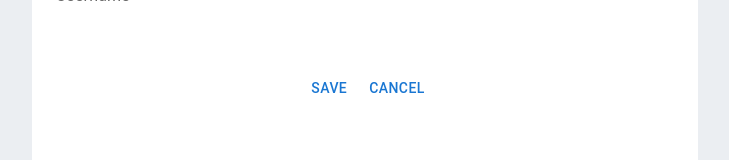
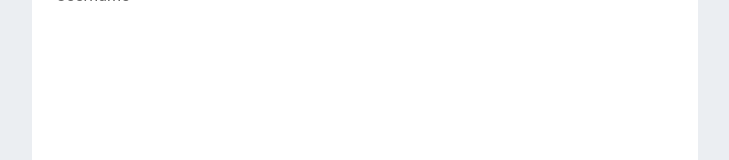
Before and after one commit to ira-pavlikovska/recipes-app, a React (Create React App) app: page /personalAccount in a window 1280 px wide. Shown: the part 418-578 px from the top of the page, without its empty margins (275-1004 px from the left). Built offline with nearby package versions, Linux system fonts and the light colour scheme.

Commit message:
personal account page+++ styles

```diff
--- a/src/containers/PersonalAccountPage.tsx
+++ b/src/containers/PersonalAccountPage.tsx
@@ -48,6 +48,11 @@ function PersonalAccountPage() {
     const handleEdit = () => {
         setShowEdit(true);
     }
+
+    const handleCancel = () => {
+        setShowEdit(false);
+    }
+
 
     const handleSave = () => {
         updateUserInfo(
@@ -112,7 +117,7 @@ function PersonalAccountPage() {
 
                                     :
                                     <>
-                                        <ListItem style={{paddingTop: 20}}>
+                                        <ListItem style={{paddingTop: 20 }}>
                                             <ListItemText>First name</ListItemText>
                                             <TextField
                                                 required
@@ -148,9 +153,6 @@ function PersonalAccountPage() {
                                                 }}
                                             />
                                         </ListItem>
-                                    </>
-                            }
-
                                         <Button
                                             style={{marginTop: 50}}
                                             onClick={handleSave}>
@@ -158,9 +160,13 @@ function PersonalAccountPage() {
                                         </Button>
                                         <Button
                                             style={{marginTop: 50}}
-                                onClick={handleSave}>
+                                            onClick={handleCancel}>
                                             Cancel
                                         </Button>
+
+                                    </>
+                            }
+
                         </StyledList>
                     </List>
                 </Grid>
```
Lines whose indentation alone changed are shown as unchanged.
